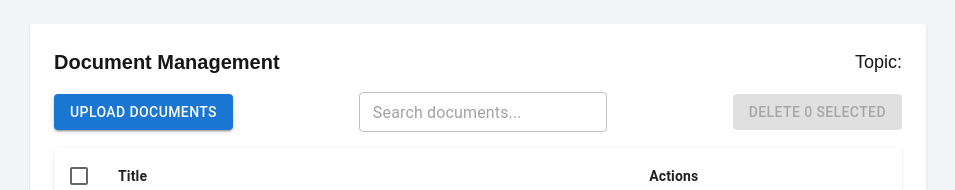
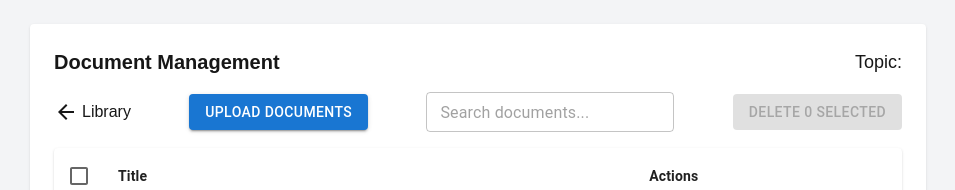
Before and after one commit to avoytovich/Archive_FE, a Next.js app: page /documents in a window 1280 px wide. Shown: the top 190 px of the page, without its empty margins (162-1117 px from the left). Built offline with nearby package versions, Linux system fonts and the light colour scheme; no server answers.

Commit message:
add: back

```diff
--- a/package.json
+++ b/package.json
@@ -13,6 +13,7 @@
     "@emotion/react": "^11.14.0",
     "@emotion/styled": "^11.14.0",
     "@heroicons/react": "^2.2.0",
+    "@mui/icons-material": "^6.3.1",
     "@mui/material": "^6.3.0",
     "autoprefixer": "^10.4.20",
     "axios": "^1.7.8",
--- a/src/components/DocumentActions.tsx
+++ b/src/components/DocumentActions.tsx
@@ -1,5 +1,8 @@
 import React from 'react';
-import { Button, TextField } from '@mui/material';
+import Link from 'next/link';
+import { Button, TextField, Box } from '@mui/material';
+import { ArrowBack } from '@mui/icons-material';
+
 import UploadDocument from '@/components/UploadDocument';
 
 type DocumentActionsProps = {
@@ -27,6 +30,12 @@ const DocumentActions: React.FC<DocumentActionsProps> = ({
 }) => {
   return (
     <div className="mb-4 flex items-center justify-between space-x-4">
+      <Link href="/">
+        <Box display="flex" alignItems="center" sx={{ gap: 0.5 }}>
+          <ArrowBack />
+          <span>Library</span>
+        </Box>
+      </Link>
       <UploadDocument
         fileInputRef={fileInputRef}
         setFile={setFile}
```
Also changed, not shown: 2 other files (tests, documents, lock files or other folders).
